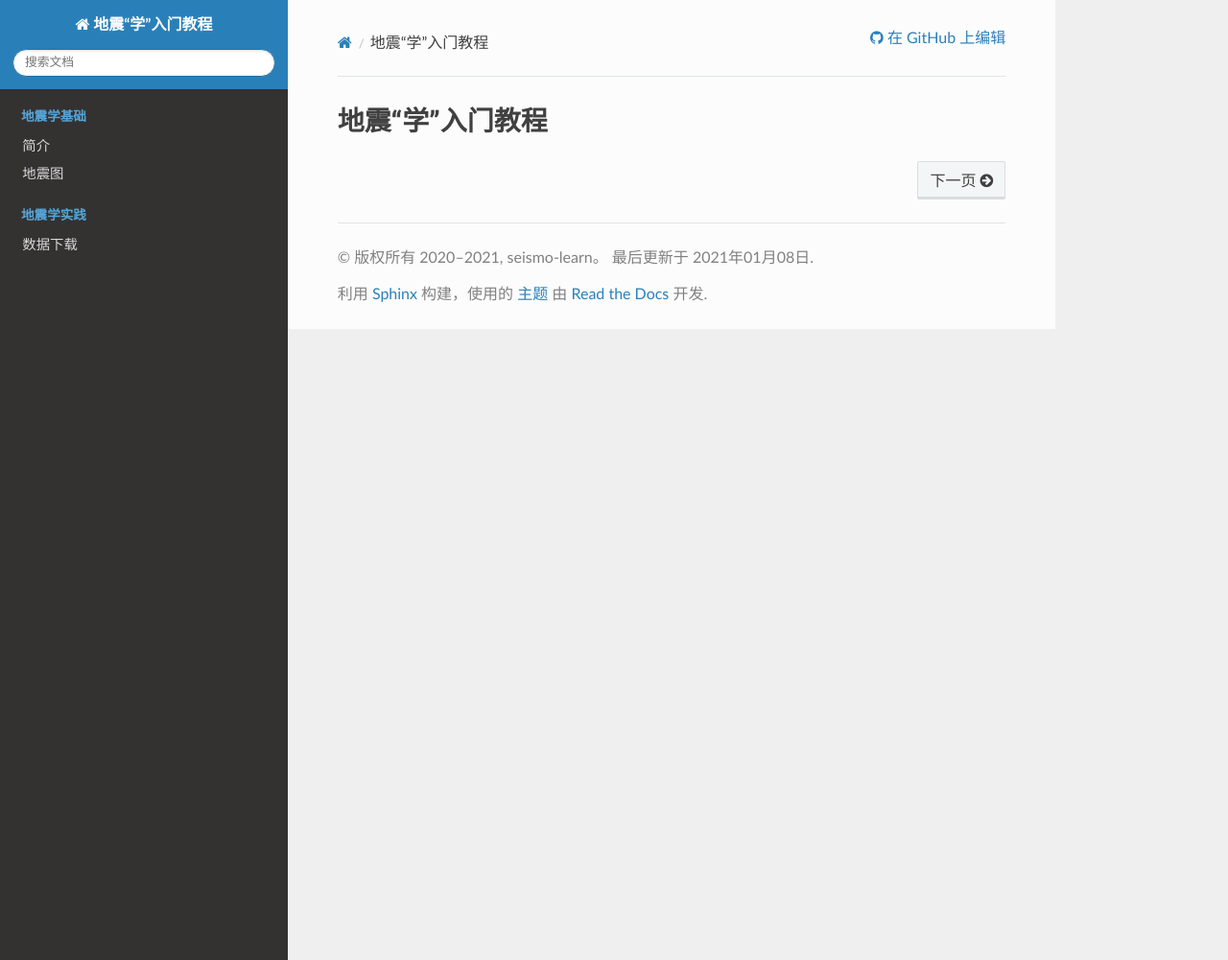
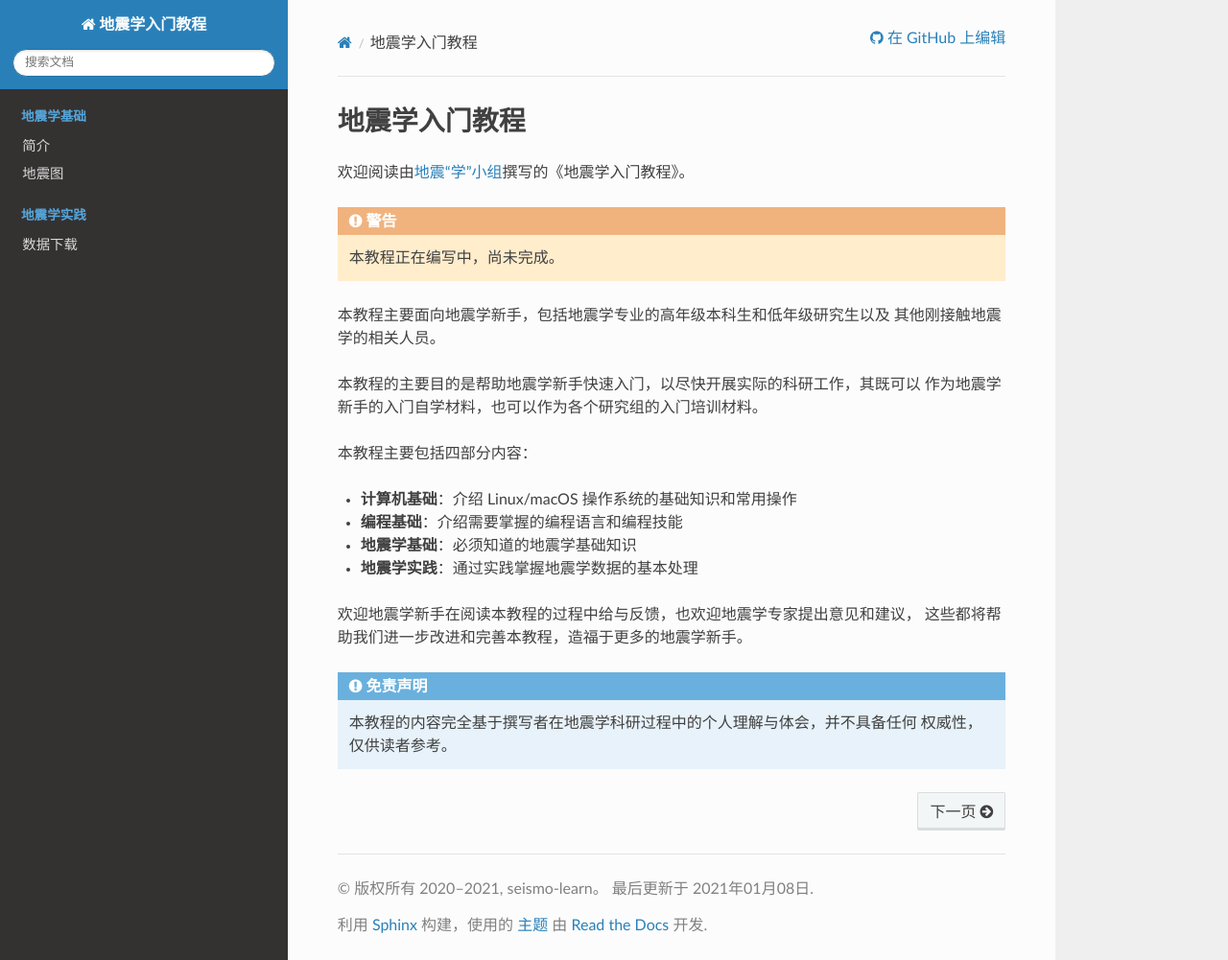
Before and after one commit to seismo-learn/seismology101, a Sphinx documentation site: the page built from source/index.rst, in a window 1280 px wide and 1001 px high. Shown: the whole window at 96% size. Built offline with Sphinx 7.4.7 and the Read the Docs theme 2.0.0, drawn with Linux system fonts in a browser that asks for light colours.

Commit message:
Add introductions in the landing page

```diff
--- a/source/conf.py
+++ b/source/conf.py
@@ -18,7 +18,7 @@
 
 # -- Project information -----------------------------------------------------
 
-project = "地震“学”入门教程"
+project = "地震学入门教程"
 author = "seismo-learn"
 copyright = f"2020–{datetime.today().year}, {author}"
 github_user = "seismo-learn"
--- a/source/index.rst
+++ b/source/index.rst
@@ -1,5 +1,5 @@
-地震“学”入门教程
-################
+地震学入门教程
+##############
 
 
 .. toctree::
@@ -17,3 +17,31 @@
    :hidden:
 
    data-fetch/index
+
+欢迎阅读由\ `地震“学”小组 <https://github.com/orgs/seismo-learn/people>`__\
+撰写的《地震学入门教程》。
+
+.. warning::
+
+   本教程正在编写中，尚未完成。
+
+本教程主要面向地震学新手，包括地震学专业的高年级本科生和低年级研究生以及
+其他刚接触地震学的相关人员。
+
+本教程的主要目的是帮助地震学新手快速入门，以尽快开展实际的科研工作，其既可以
+作为地震学新手的入门自学材料，也可以作为各个研究组的入门培训材料。
+
+本教程主要包括四部分内容：
+
+- **计算机基础**\：介绍 Linux/macOS 操作系统的基础知识和常用操作
+- **编程基础**\：介绍需要掌握的编程语言和编程技能
+- **地震学基础**\：必须知道的地震学基础知识
+- **地震学实践**\：通过实践掌握地震学数据的基本处理
+
+欢迎地震学新手在阅读本教程的过程中给与反馈，也欢迎地震学专家提出意见和建议，
+这些都将帮助我们进一步改进和完善本教程，造福于更多的地震学新手。
+
+.. admonition:: 免责声明
+
+   本教程的内容完全基于撰写者在地震学科研过程中的个人理解与体会，并不具备任何
+   权威性，仅供读者参考。
```
